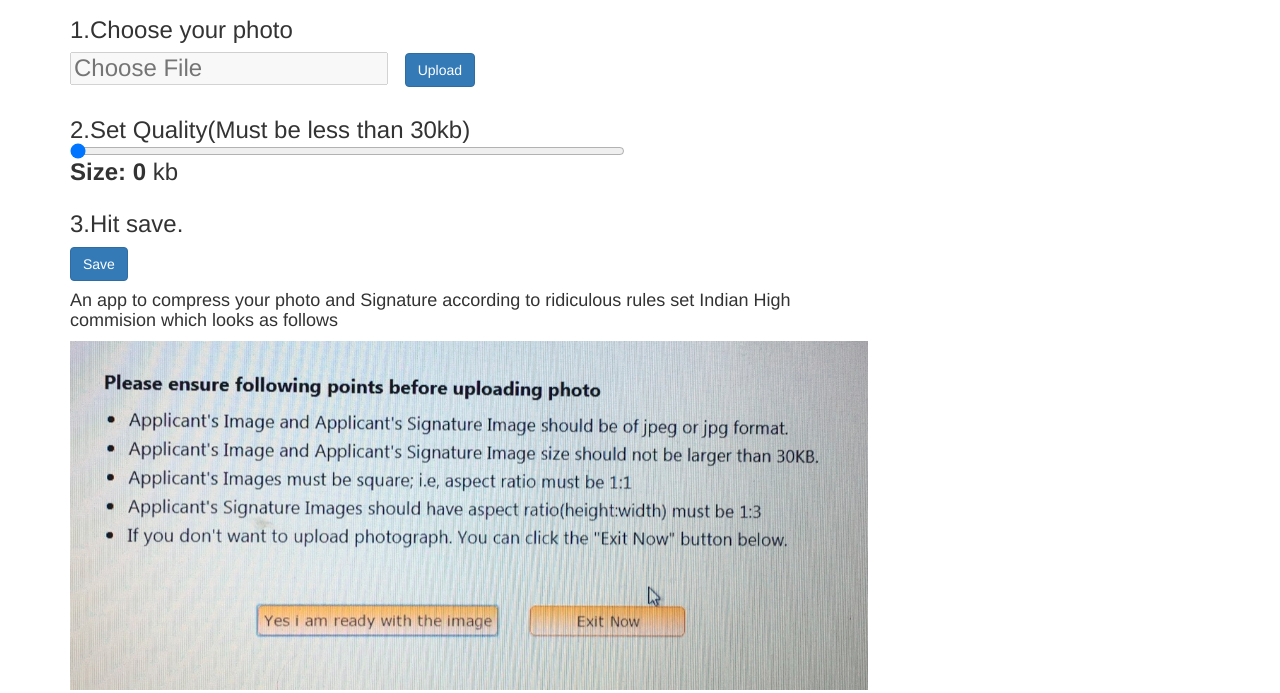
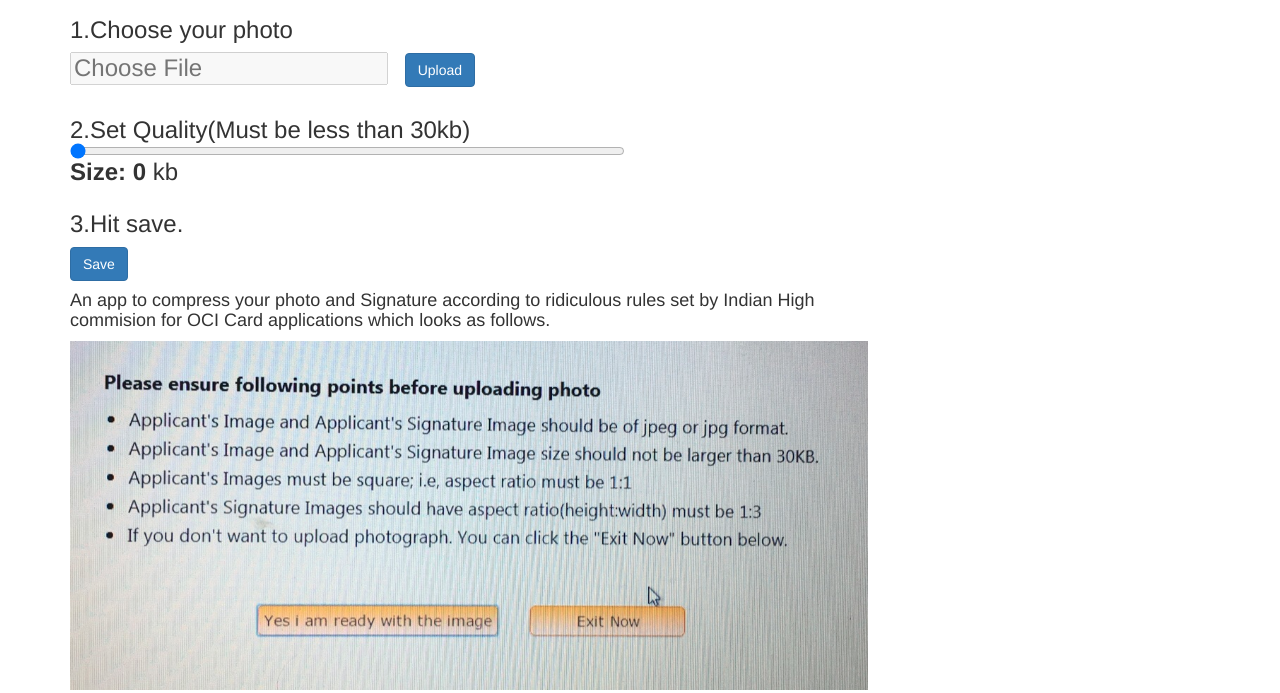
Before and after one commit to rengas/OCIPhoto, a plain HTML site: page index.html in a window 1280 px wide. Shown: the part 107-800 px from the top of the page. Drawn offline with nearby package versions, Linux system fonts and the light colour scheme; a script that the page names is missing.

Commit message:
edited description

```diff
--- a/index.html
+++ b/index.html
@@ -90,8 +90,7 @@ h1{
 
      <div class="row" >
        <div class= "col-md-8">
-       <h4>An app to compress your photo and Signature according to ridiculous rules
-        set Indian High commision which looks as follows
+       <h4>An app to compress your photo and Signature according to ridiculous rules set by Indian High commision for OCI Card applications which looks as follows.
         </h4>
         <img src="rules.png">
         </div>
```
